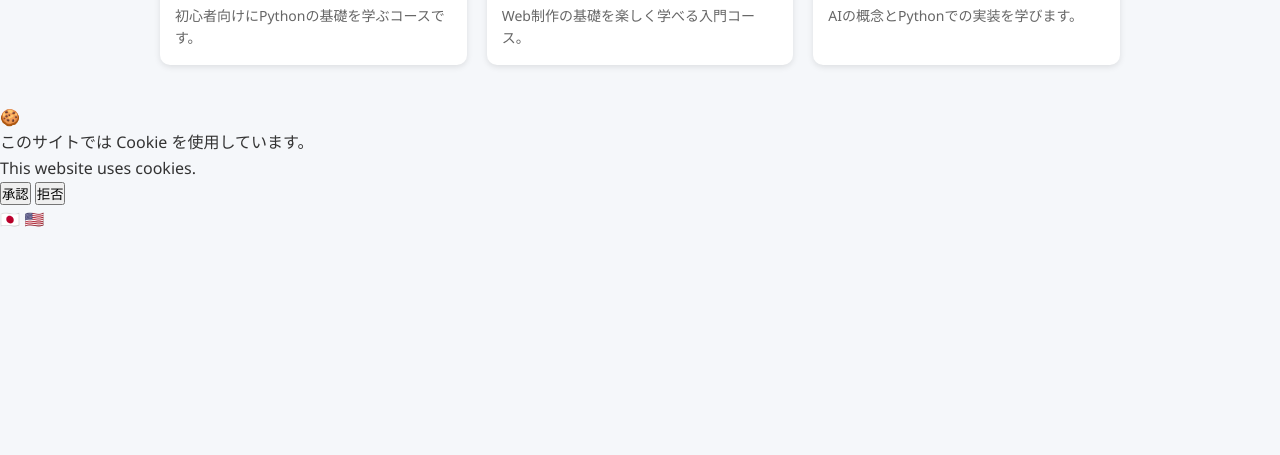
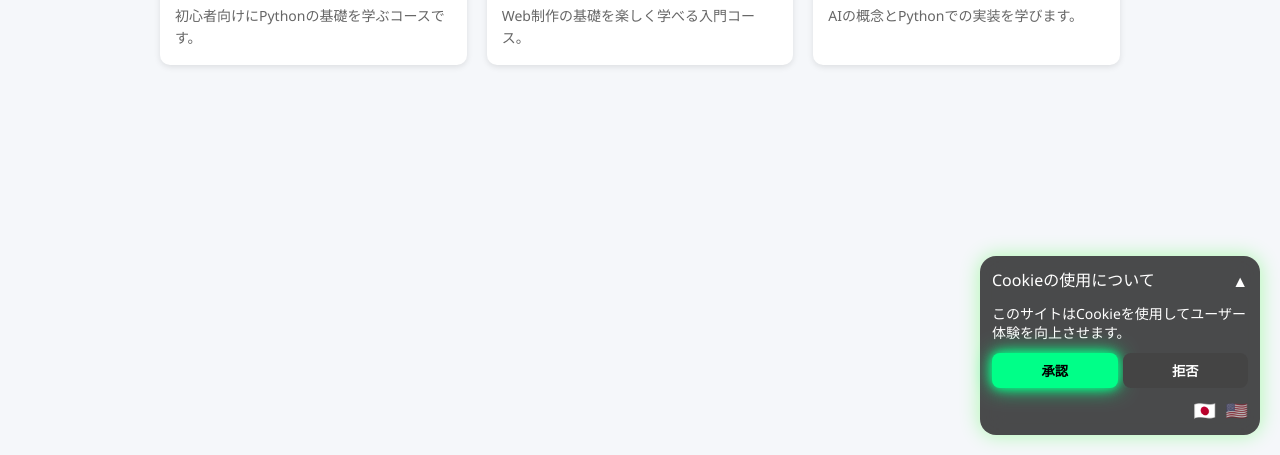
Before and after one commit to woolisbest-4520/education, a plain HTML site: page cookie/cookie.html in a window 1280 px wide. Shown: the part 345-800 px from the top of the page. Drawn offline with Linux system fonts and the light colour scheme.

Commit message:
Update cookie.html

```diff
--- a/cookie/cookie.html
+++ b/cookie/cookie.html
@@ -42,32 +42,39 @@
     </div>
   </main>
   <!--⬇️cookie設定⬇️-->
-<!-- 小さな丸アイコン -->
-<div class="cookie-toggle">🍪</div>
+<link rel="stylesheet" href="/cookie/cookie.css">
 
-<!-- Cookie バナー -->
-<div class="cookie-banner closed">
-
-  <!-- テキスト（日英） -->
-  <div class="cookie-text" data-lang="ja">
-    このサイトでは Cookie を使用しています。
-  </div>
-  <div class="cookie-text hidden" data-lang="en">
-    This website uses cookies.
+<div id="cookie-banner" class="cookie-banner closed">
+  <div class="cookie-header">
+    <span class="cookie-title"
+      data-lang-ja="Cookieの使用について"
+      data-lang-en="About Cookies">
+      Cookieの使用について
+    </span>
+    <button id="cookie-toggle">▲</button>
   </div>
 
-  <div class="actions">
+  <div class="cookie-body">
+    <p id="cookie-text"
+      data-lang-ja="このサイトはCookieを使用してユーザー体験を向上させます。"
+      data-lang-en="This site uses cookies to enhance user experience.">
+      このサイトはCookieを使用してユーザー体験を向上させます。
+    </p>
 
-    <!-- ボタン（日英対応） -->
-    <button id="accept-btn" class="ok"
-            data-text-ja="承認"
-            data-text-en="Accept">承認</button>
+    <div class="actions">
+      <button id="accept-btn" class="ok"
+        data-lang-ja="承認"
+        data-lang-en="Approve">
+        承認
+      </button>
 
-    <button id="deny-btn" class="no"
-            data-text-ja="拒否"
-            data-text-en="Deny">拒否</button>
+      <button id="deny-btn" class="no"
+        data-lang-ja="拒否"
+        data-lang-en="Deny">
+        拒否
+      </button>
+    </div>
 
-    <!-- 言語切り替え -->
     <div class="lang-switch">
       <span class="lang active" data-lang="ja">🇯🇵</span>
       <span class="lang" data-lang="en">🇺🇸</span>
@@ -76,6 +83,7 @@
 </div>
 
 <script src="/cookie/cookie.js"></script>
+
 <!--⬆️cookie設定⬆️-->
 </body>
 </html>
```
